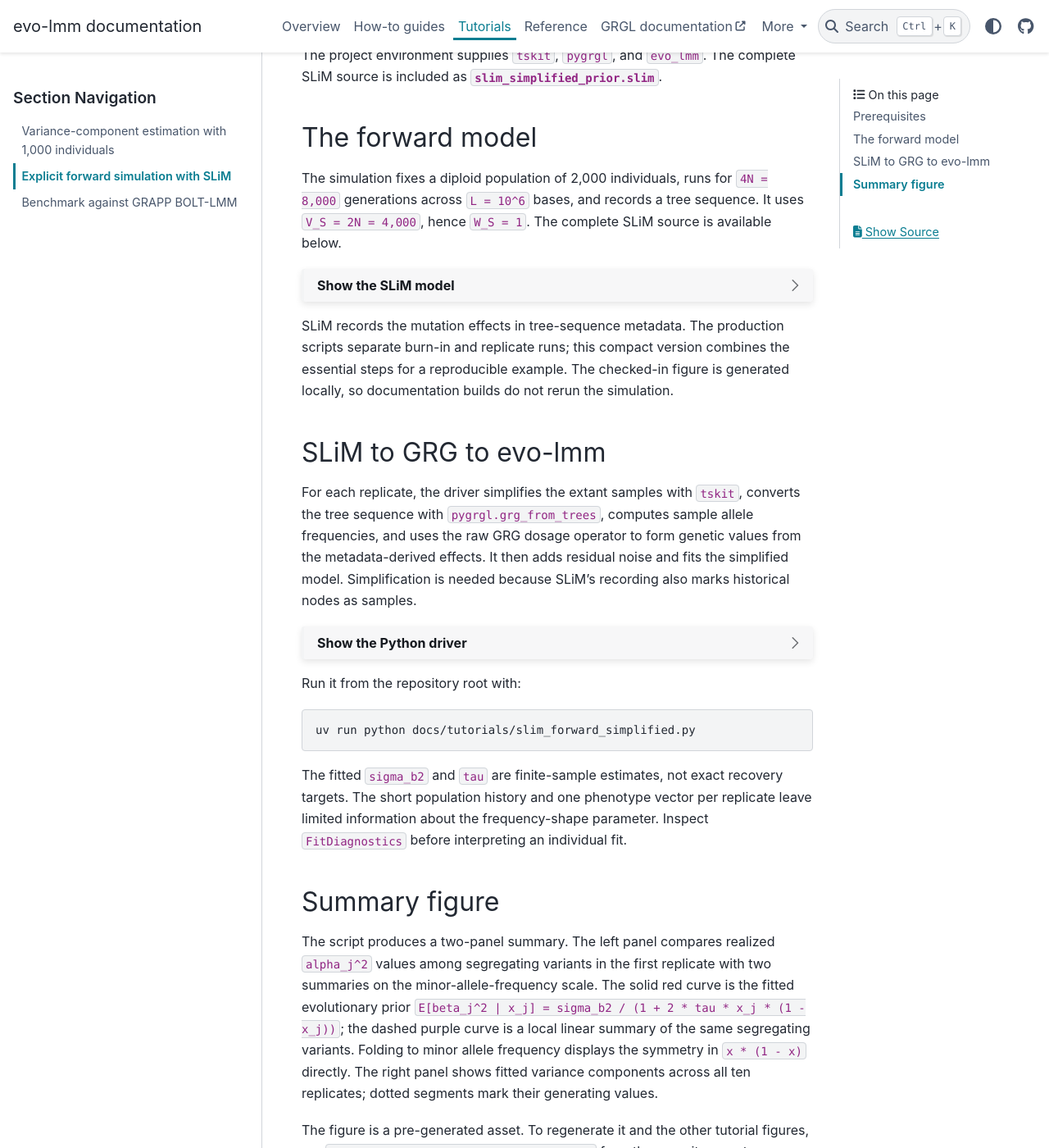
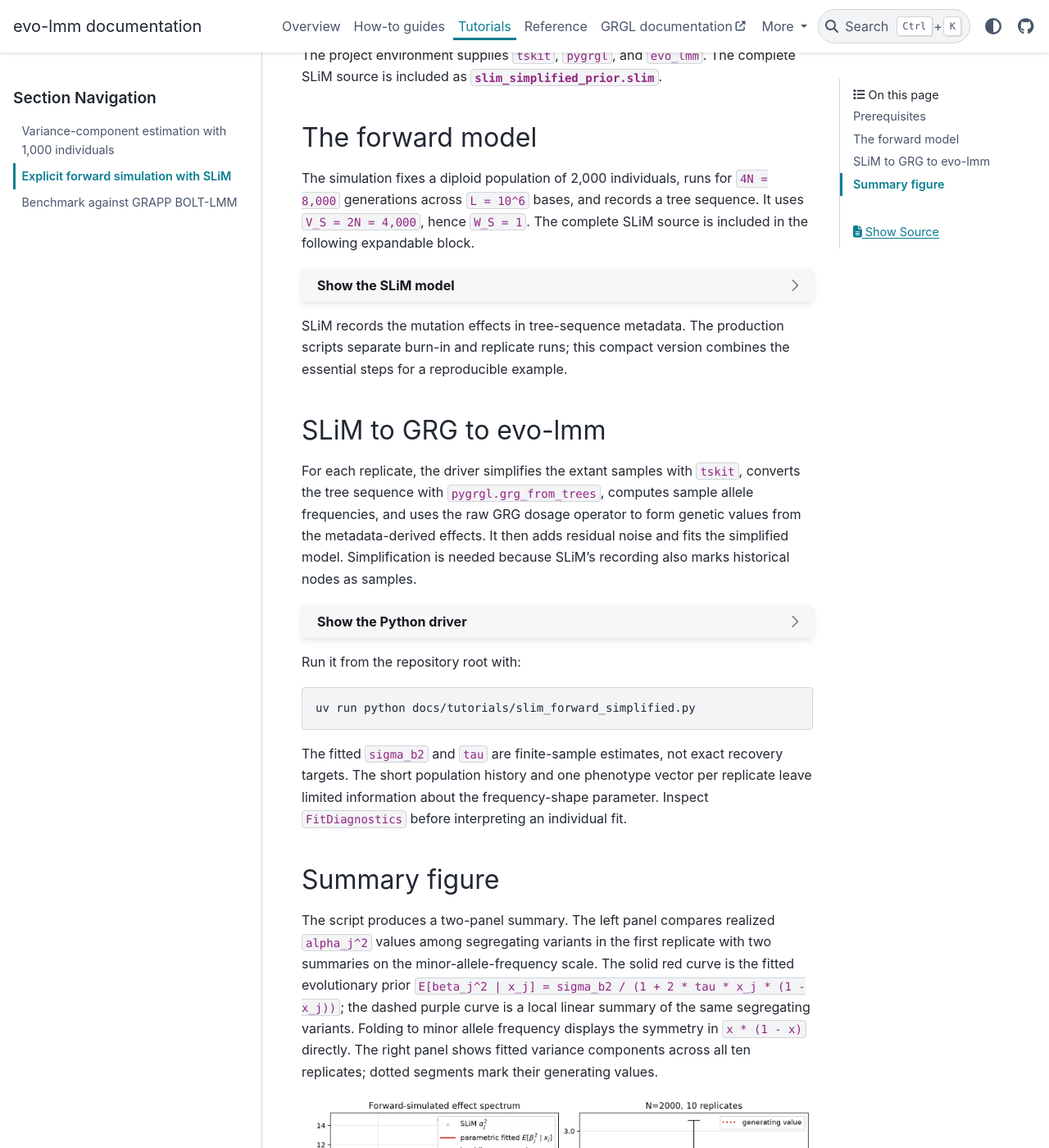
Before and after one commit to hanbin973/evo_lmm, a Sphinx documentation site: the page built from docs/tutorials/slim_forward_simplified.rst, in a window 1280 px wide and 1400 px high, scrolled down 1029 px. Shown: the whole window at 82% size. Built offline with Sphinx 7.4.7 and the PyData theme 0.15.4, drawn with Linux system fonts in a browser that asks for light colours; some of the changed text lies outside the part shown.

Commit message:
patch vignette language

```diff
--- a/docs/tutorials/slim_forward_simplified.rst
+++ b/docs/tutorials/slim_forward_simplified.rst
@@ -48,7 +48,7 @@ The forward model
 The simulation fixes a diploid population of 2,000 individuals, runs for
 ``4N = 8,000`` generations across ``L = 10^6`` bases, and records a tree
 sequence. It uses ``V_S = 2N = 4,000``, hence ``W_S = 1``. The complete SLiM
-source is available below.
+source is included in the following expandable block.
 
 .. dropdown:: Show the SLiM model
    :color: light
@@ -59,8 +59,7 @@ source is available below.
 
 SLiM records the mutation effects in tree-sequence metadata. The production
 scripts separate burn-in and replicate runs; this compact version combines the
-essential steps for a reproducible example. The checked-in figure is generated
-locally, so documentation builds do not rerun the simulation.
+essential steps for a reproducible example.
 
 SLiM to GRG to evo-lmm
 ----------------------
@@ -103,9 +102,5 @@ variants. Folding to minor allele frequency displays the symmetry in
 ``x * (1 - x)`` directly. The right panel shows fitted variance components
 across all ten replicates; dotted segments mark their generating values.
 
-The figure is a pre-generated asset. To regenerate it and the other tutorial
-figures, run ``uv run python docs/generate_figures.py`` from the repository
-root.
-
 .. image:: ../_static/generated/slim_forward_simplified.png
    :alt: Forward-simulation effect spectrum and fitted simplified prior summary
```
